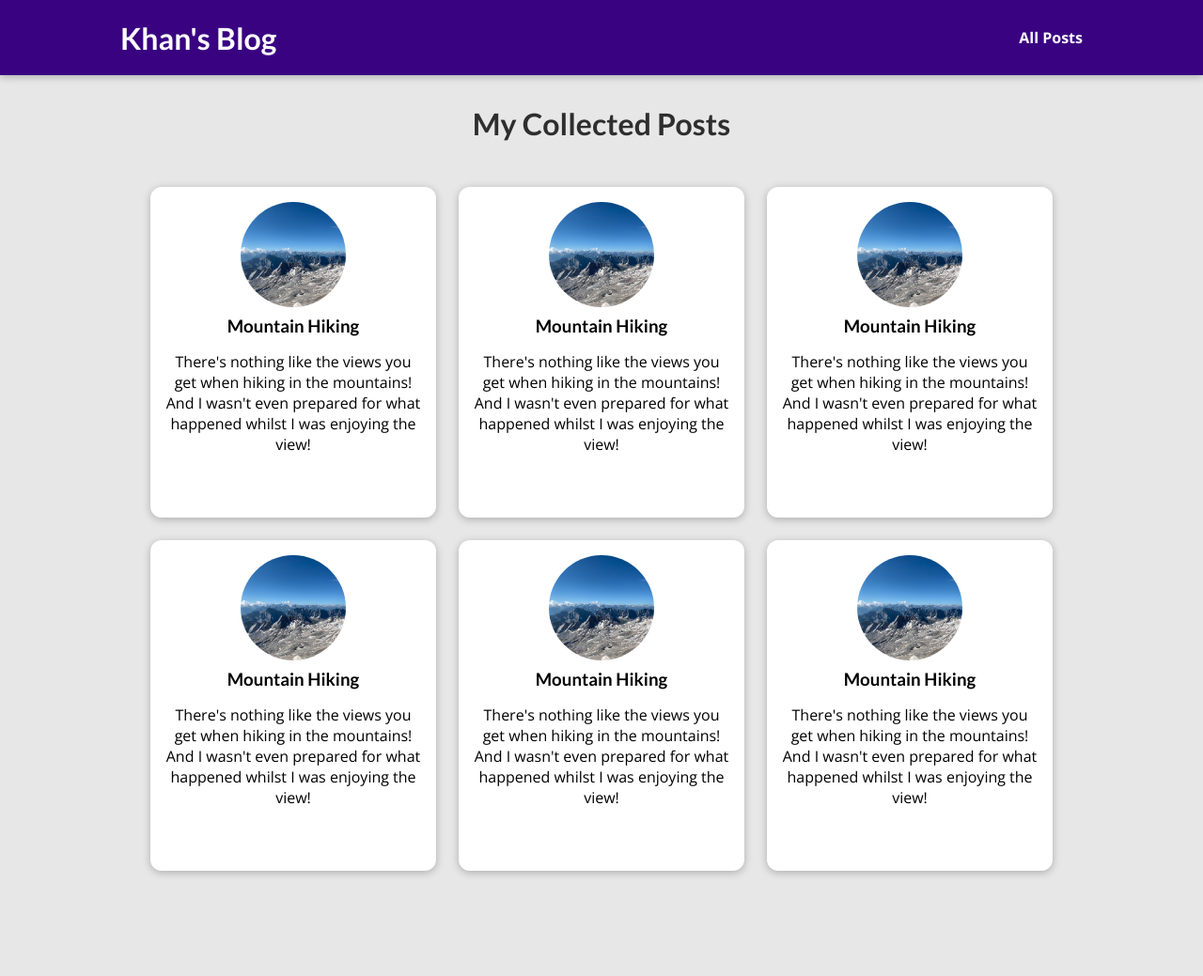
After one commit to HassanKhan123/blog-app-django, a Django app: template blog/templates/blog/all-posts.html in a window 1280 px wide. The commit adds this page. Shown: the whole page at 94% size. Run offline with Django 5.2, Linux system fonts and the light colour scheme; the template is opened without the code that fills it, so the values that code supplies are empty.

Commit message:
added: all posts page

```diff
--- /dev/null
+++ b/blog/static/blog/all-posts.css
@@ -0,0 +1,43 @@
+body {
+  background-color: #e7e7e7;
+}
+
+#main-navigation {
+  background-color: #390281;
+  box-shadow: 0 2px 8px rgba(0, 0, 0, 0.25);
+}
+
+#all-posts {
+  margin: 7rem auto;
+  width: 90%;
+  max-width: 60rem;
+}
+
+#all-posts h2 {
+  text-align: center;
+  font-size: 2rem;
+  color: #2e2e2e;
+  margin: 3rem 0;
+}
+
+ul {
+  list-style: none;
+  margin: 0;
+  padding: 0;
+  display: grid;
+  grid-template-columns: repeat(auto-fill, minmax(17rem, 1fr));
+  gap: 1.5rem;
+}
+
+.post img {
+  width: 7rem;
+  height: 7rem;
+}
+
+.post a {
+  height: 22rem;
+  transform-origin: center;
+  box-shadow: 0 2px 8px rgba(0, 0, 0, 0.25);
+  border-radius: 12px;
+  background-color: white;
+}
--- /dev/null
+++ b/blog/static/blog/post.css
@@ -0,0 +1,43 @@
+.post {
+  display: flex;
+  flex-direction: column;
+  align-items: center;
+  text-align: center;
+}
+
+.post a {
+  text-decoration: none;
+  color: black;
+  transition: all 0.2s ease;
+  padding: 1rem;
+}
+
+.post a:hover,
+.post a:active {
+  transform: scale(1.1);
+  background-color: #390281;
+  color: white;
+}
+
+.post img {
+  width: 5rem;
+  height: 5rem;
+  object-fit: cover;
+  border-radius: 50%;
+}
+
+.post h3 {
+  margin: 0.25rem 0;
+}
+
+.post time {
+  color: #666666;
+  margin: 0.25rem;
+  font-style: italic;
+  font-size: 0.85rem;
+}
+
+.post:hover time,
+.post:active time {
+  color: white;
+}
--- /dev/null
+++ b/blog/templates/blog/all-posts.html
@@ -0,0 +1,26 @@
+{% extends "base.html" %}
+{% load static %}
+
+{% block title %}
+All My Posts
+{% endblock %}
+
+{% block css_files %}
+<link rel="stylesheet" href="{% static "blog/post.css" %}" />
+<link rel="stylesheet" href="{% static "blog/all-posts.css" %}" />
+{% endblock %}
+
+{% block content %}
+<section id="all-posts">
+  <h2>My Collected Posts</h2>
+
+  <ul>
+    {% include "blog/includes/post.html" %}
+    {% include "blog/includes/post.html" %}
+    {% include "blog/includes/post.html" %}
+    {% include "blog/includes/post.html" %}
+    {% include "blog/includes/post.html" %}
+    {% include "blog/includes/post.html" %}
+  </ul>
+</section>
+{% endblock %}
--- /dev/null
+++ b/blog/templates/blog/includes/post.html
@@ -0,0 +1,18 @@
+{% load static %}
+
+<li>
+  <article class="post">
+    <a href="{% url "post-detail-page" "the-mountains" %}">
+      <img src="{% static "blog/images/mountains.jpg" %}" alt="Mountain Hiking"
+      />
+      <div class="post__content">
+        <h3>Mountain Hiking</h3>
+        <p>
+          There's nothing like the views you get when hiking in the mountains!
+          And I wasn't even prepared for what happened whilst I was enjoying the
+          view!
+        </p>
+      </div>
+    </a>
+  </article>
+</li>
--- a/blog/views.py
+++ b/blog/views.py
@@ -8,7 +8,7 @@ def starting_page(request):
 
 
 def posts(request):
-    pass
+    return render(request, 'blog/all-posts.html')
 
 
 def post_detail(request, slug):
--- a/static/app.css
+++ b/static/app.css
@@ -18,3 +18,31 @@ h3 {
   font-family: "Lato", sans-serif;
   font-weight: bold;
 }
+
+#main-navigation {
+  width: 100%;
+  height: 5rem;
+  display: flex;
+  justify-content: space-between;
+  align-items: center;
+  padding: 0 10%;
+  position: absolute;
+  top: 0;
+  left: 0;
+}
+
+#main-navigation a {
+  text-decoration: none;
+  color: white;
+  font-weight: bold;
+}
+
+#main-navigation a:hover,
+#main-navigation a:active {
+  color: #cf79f1;
+}
+
+#main-navigation h1 a:hover,
+#main-navigation h1 a:active {
+  color: white;
+}
--- a/templates/base.html
+++ b/templates/base.html
@@ -12,6 +12,13 @@
 </head>
 
 <body>
+  <header id="main-navigation">
+    <h1><a href="">Khan's Blog</a></h1>
+    <nav>
+      <a href="">All Posts</a>
+    </nav>
+  </header>
+
   {% block content %}
   {% endblock %}
 </body>
```
Also changed, not shown: blog/static/blog/index.css (+0 -72 lines), blog/templates/blog/index.html (+3 -23 lines), blog/static/blog/images/coding.jpg (added), blog/static/blog/images/khan.jpg (added), blog/static/blog/images/mountains.jpg (added), blog/static/blog/images/woods.jpg (added).
